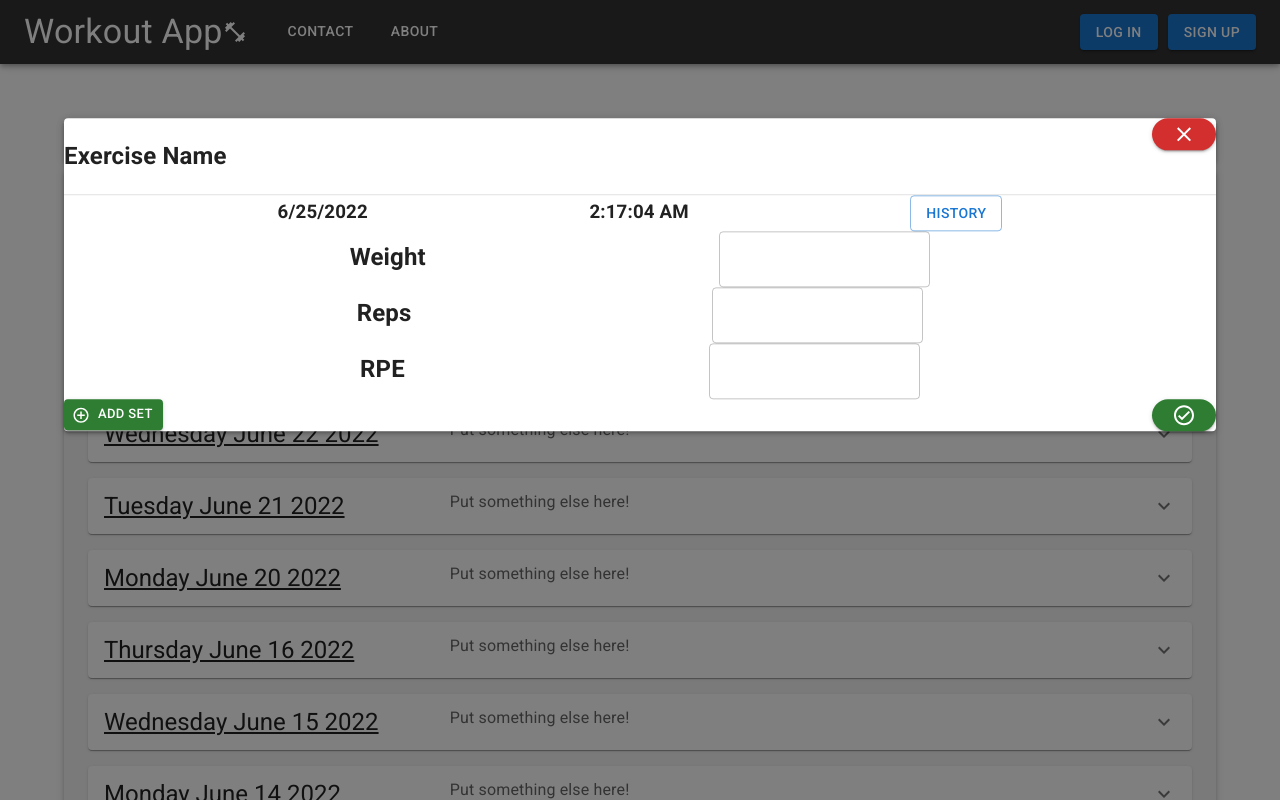
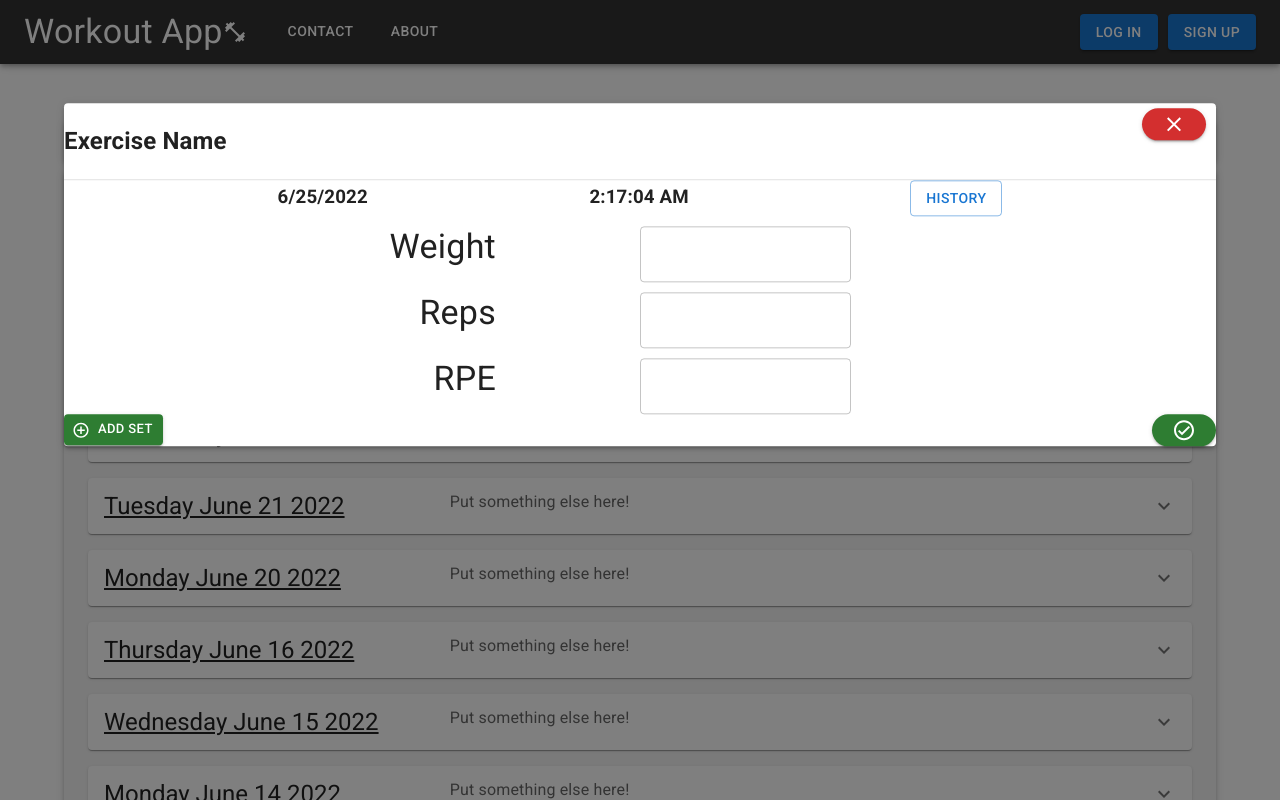
Before and after one commit to robert1021/Workout-App, a React (Create React App) app in the folder frontend/: page /exercise in a window 1280 px wide. Both pictures are taken after a click on the button "ADD EXERCISE". Shown: the top 800 px of the page. Built offline with nearby package versions, Linux system fonts and the light colour scheme; what react-hooks-global-state would draw is missing.

Commit message:
Fix positioning of some things in popup

```diff
--- a/frontend/src/components/AddExerciseModal.js
+++ b/frontend/src/components/AddExerciseModal.js
@@ -58,7 +58,7 @@ export default function AddExerciseModal({ open, func }) {
                                     </Grid>
 
                                     <Grid item xs={4}>
-                                        <Box display="flex" justifyContent="flex-end">
+                                        <Box display="flex" justifyContent="flex-end" sx={{ marginTop: '5px', marginRight: '10px'}}>
                                             <CircleExitButton size={'small'} func={func} />
                                         </Box>
                                     </Grid>
@@ -87,48 +87,64 @@ export default function AddExerciseModal({ open, func }) {
 
                             </Grid>
 
-                            <Grid item xs={12}>
+                            <Grid item xs={12} sx={{ marginTop: '10px'}}>
 
-                                <Stack
-                                    direction="row"
-                                    justifyContent="space-evenly"
-                                    alignItems="baseline"
-                                    spacing={1}
-                                >
-                                    <h2>Weight</h2>
-                                    <TextField></TextField>
 
-                                </Stack>
+                                <Grid container>
+
+                                    <Grid item xs={6}>
+                                    <Box display="flex" justifyContent="flex-end" sx={{paddingRight: '25%'}}>
+                                            <Typography variant="h4">Weight</Typography>
+                                        </Box>
+
+                                    </Grid>
+
+                                    <Grid item xs={6}>
+                                        <TextField></TextField>
+
+                                    </Grid>
+
+                                </Grid>
 
                             </Grid>
 
-                            <Grid item xs={12}>
+                            <Grid item xs={12} sx={{ marginTop: '10px'}}>
 
-                                <Stack
-                                    direction="row"
-                                    justifyContent="space-evenly"
-                                    alignItems="baseline"
-                                    spacing={1}
-                                >
-                                    <h2>Reps</h2>
-                                    <TextField></TextField>
+                                <Grid container>
 
-                                </Stack>
+                                    <Grid item xs={6}>
+                                    <Box display="flex" justifyContent="flex-end" sx={{paddingRight: '25%'}}>
+                                            <Typography variant="h4">Reps</Typography>
+                                        </Box>
+
+                                    </Grid>
+
+                                    <Grid item xs={6}>
+                                        <TextField></TextField>
+
+                                    </Grid>
+
+                                </Grid>
 
                             </Grid>
 
-                            <Grid item xs={12}>
+                            <Grid item xs={12} sx={{ marginTop: '10px'}}>
 
-                                <Stack
-                                    direction="row"
-                                    justifyContent="space-evenly"
-                                    alignItems="baseline"
-                                    spacing={1}
-                                >
-                                    <h2>RPE</h2>
-                                    <TextField></TextField>
 
-                                </Stack>
+                                <Grid container>
+
+                                    <Grid item xs={6}>
+                                        <Box display="flex" justifyContent="flex-end" sx={{paddingRight: '25%'}}>
+                                            <Typography variant="h4">RPE</Typography>
+                                        </Box>
+                                    </Grid>
+
+                                    <Grid item xs={6}>
+                                        <TextField></TextField>
+
+                                    </Grid>
+
+                                </Grid>
 
                             </Grid>
 
--- a/frontend/src/pages/Exercise.js
+++ b/frontend/src/pages/Exercise.js
@@ -27,7 +27,7 @@ export default function Excerise() {
     return (
 
         <Container>
-            <AddExerciseModal  open={isModalOpen} setOpen={setIsOpenModal} func={() => setIsOpenModal(false)} />
+            <AddExerciseModal open={isModalOpen} setOpen={setIsOpenModal} func={() => setIsOpenModal(false)} />
 
             <Grid container sx={{ marginTop: "15vh" }}>
 
@@ -58,7 +58,7 @@ export default function Excerise() {
 
                                         <Grid item xs={12} sm={6}>
                                             <Box display="flex" justifyContent="flex-end">
-                                                <AddButton text={'Add Exercise'} size={'large'} func={() => setIsOpenModal(true)} />
+                                                <AddButton text={'Add Exercise'} size={'large'} func={() => setIsOpenModal(true)}/>
                                             </Box>
                                         </Grid>
 
```
